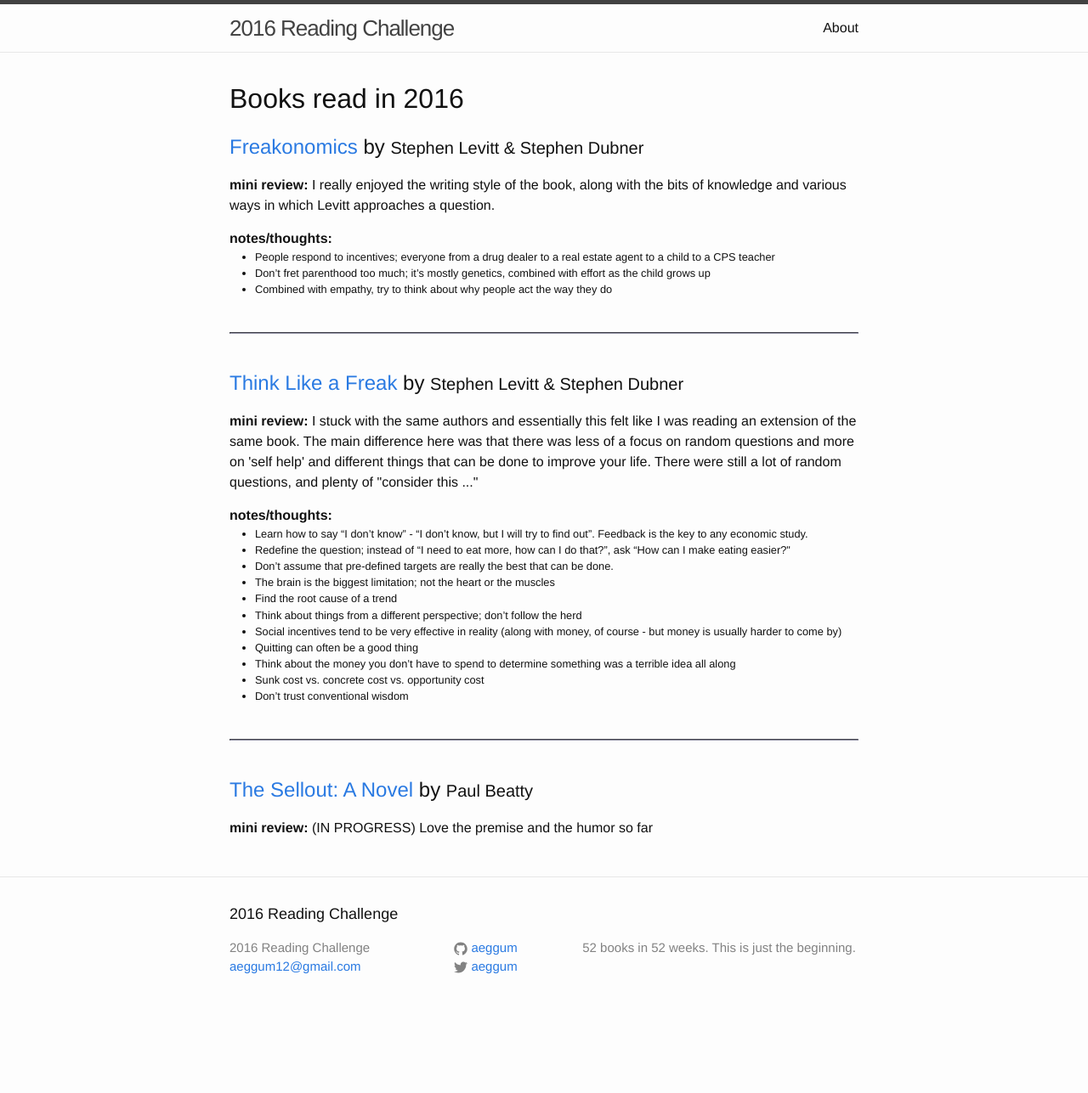
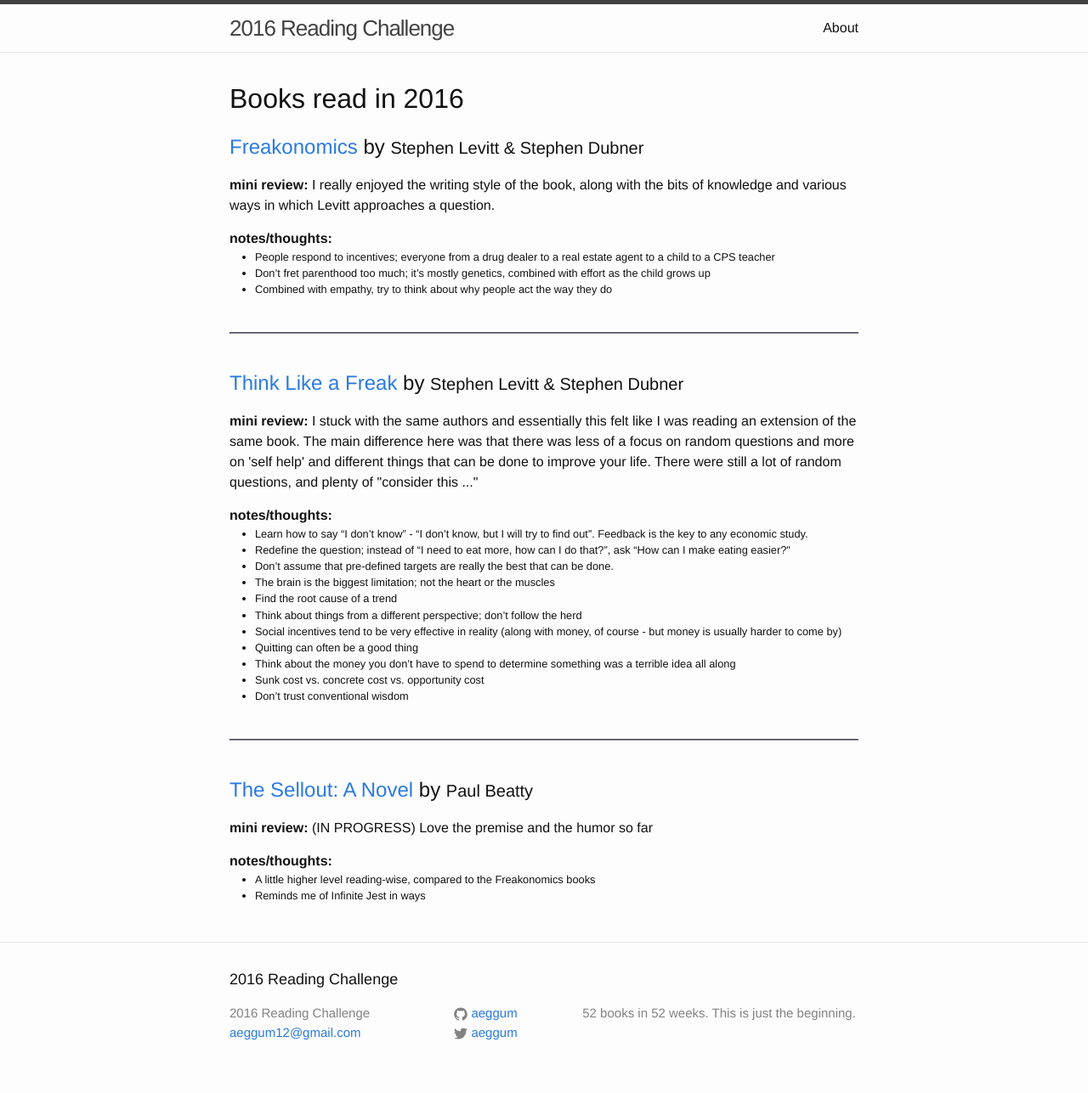
Before and after one commit to aeggum/aeggum.github.io, a Jekyll site: the page built from adam-books.html, in a window 1280 px wide. Shown: the whole page at 85% size. Built offline with Jekyll 4.4.1, drawn with Linux system fonts in a browser that asks for light colours; before the commit the page ends 1210 px from its top, so only the background shows below that.

Commit message:
Added some thoughts on The Sellout

```diff
--- a/_data/books/adam.yml
+++ b/_data/books/adam.yml
@@ -33,3 +33,6 @@
   amazon: http://www.amazon.com/Sellout-Novel-Paul-Beatty/dp/0374260508
   review: >
     (IN PROGRESS) Love the premise and the humor so far
+  notes:
+    - A little higher level reading-wise, compared to the Freakonomics books
+    - Reminds me of Infinite Jest in ways
```
